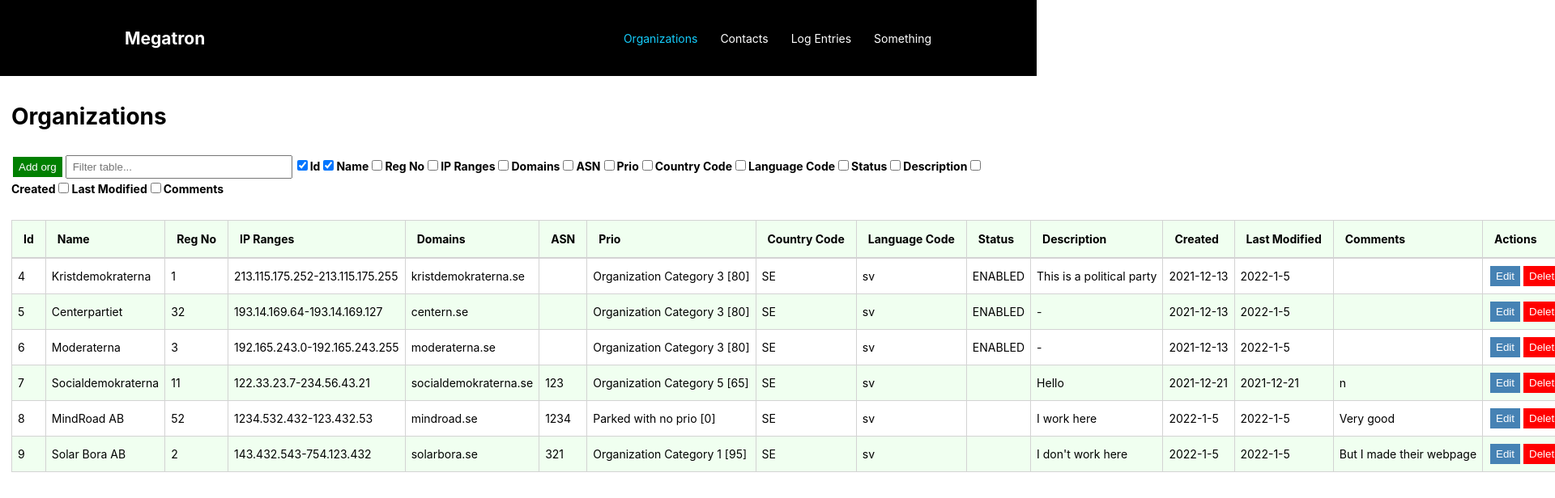
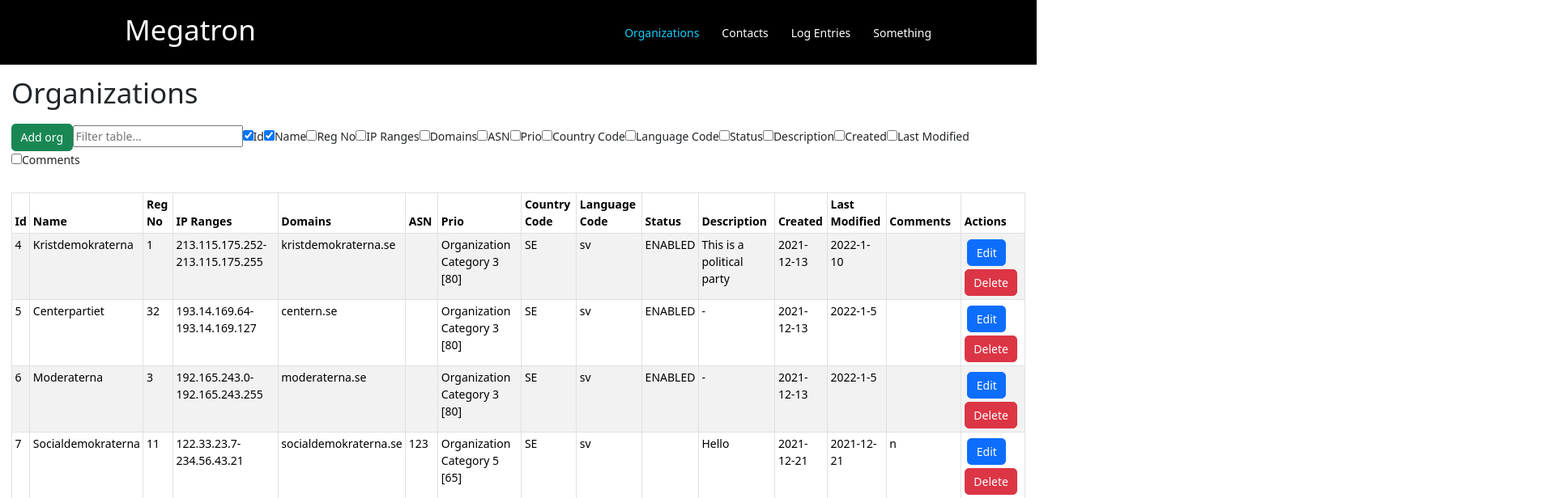
Before and after one commit to MindRoadAB/Megatron-GUI, a React (Create React App) app: page /organizations in a window 1280 px wide. Shown: the top 616 px of the page at 81% size, 1920 px wide, since content can reach past the window. Built offline with nearby package versions, Linux system fonts and the light colour scheme; data requests are answered from the project's data file.

Commit message:
Added bootstrap to the datatable and the forms

```diff
--- a/db.json
+++ b/db.json
@@ -13,7 +13,7 @@
       "status": "ENABLED",
       "description": "This is a political party ",
       "created": "2021-12-13",
-      "lastModified": "2022-1-5",
+      "lastModified": "2022-1-10",
       "comments": ""
     },
     {
--- a/src/App.css
+++ b/src/App.css
@@ -17,58 +17,7 @@
   display: inline-block !important;
 }
 
-input[type=text], textarea, select{
-  width: 20rem;
-  padding: 5px 7px;
-  margin: 2px;
-  box-sizing: border-box;
-  display: flex;
-  align-items: center;
-}
-
-label{
-  font-weight: bold;
-}
 
 :root {
     font-size: 14px;
   }
-
-  .thead,
-  tr {
-    background-color: honeydew;
-  }
-
-  .tr,
-  th {
-    white-space: nowrap;
-    padding: 1rem;
-    text-align: left;
-    background-color: honeydew;
-  }
-
-  tbody,
-  tr:nth-child(odd) {
-    background-color: white;
-  }
-
-  .tbody,
-  tr,
-  td {
-    white-space: nowrap;
-    width: 20%;
-    overflow-wrap: break-word;
-    padding: 0.5rem;
-  }
-  table, th, td {
-    border: 1px solid lightgray;
-    border-collapse: collapse;
-  }
-
-  th{
-    border-bottom: 2px solid lightgray;
-  }
-
-  table{
-    border: 1px solid black;
-  }
--- a/src/App.js
+++ b/src/App.js
@@ -3,7 +3,7 @@
 import { Navbar } from './components/Navbar/Navbar';
 import {BrowserRouter as Router, Routes, Route} from 'react-router-dom'
 import Home from './components/Pages/Home'
-
+import 'bootstrap/dist/css/bootstrap.min.css';
 function App() {
 
   return (
--- a/src/components/Datatable/Datatable.js
+++ b/src/components/Datatable/Datatable.js
@@ -1,5 +1,4 @@
-import React from 'react'
-import Button from '../Button'
+import {Table, Button} from 'react-bootstrap'
 
 
 // The code for the structure of the table
@@ -21,7 +20,7 @@
 const Datatable = ({data, onDelete, onEdit}) => {
     const columns = data[0] && Object.keys(data[0]);
     return (
-        <table cellPadding={0} cellSpacing={0}>
+        <Table striped bordered hover size="sm">
             <thead>
                 <tr>
                  {data[0] && columns.map(heading => <th>{camelToSentence(heading)}</th>)}
@@ -35,13 +34,13 @@
                         columns.map(column => <td>{row[column]}</td>)
                     }
                     <td>
-                        <Button text={'Edit'} color={'steelblue'} onClick={() => onEdit(row.id)}/>
-                        <Button text={'Delete'}  color={'red'} onClick={() => onDelete(row.id)}/>
+                        <Button className="m-1" variant='primary' onClick={() => onEdit(row.id)}>Edit</Button>
+                        <Button variant='danger' onClick={() => onDelete(row.id)}>Delete</Button>
                     </td>
                 </tr>)
                 }
             </tbody>
-        </table>
+        </Table>
     )
 }
 
--- a/src/components/EditModal.js
+++ b/src/components/EditModal.js
@@ -1,6 +1,6 @@
 import Modal from 'react-modal'
-import Button from './Button'
 import { useState } from "react"
+import {Form, Button} from 'react-bootstrap'
 
 const EditModal = ({onCloseClick, organization, onEditSubmit}) => {
     // Styling
@@ -55,28 +55,28 @@
             ariaHideApp={false}
             style={modalStyle}>
         <h1>{name}</h1>
-        <form onSubmit={onSubmit}>
-        <div>
-            <label>Organization name: </label>
-            <input
-                type='text'
+
+        <Form onSubmit={onSubmit}>
+            <Form.Group className="mb-2">
+                <Form.Label>Organization name:</Form.Label>
+                <Form.Control type='text'
                     placeholder='Organization name'
                     value={name}
-                onChange={(e) => setName(e.target.value) }
-            />
-        </div>
-        <div>
-            <label>AS Number: </label>
-            <input
-                type='text'
-                placeholder='AS Number'
+                    onChange={(e) => setName(e.target.value) }/>
+            </Form.Group>
+
+            <Form.Group className="mb-2">
+                <Form.Label>AS Number:</Form.Label>
+                <Form.Control type='text'
+                    placeholder='AS number'
                     value={ASN}
-                onChange={(e) => setAsn(e.target.value) }
-            />
-        </div>
-        <div>
-            <label>Prio: </label>
-            <select onChange={(e) => setPrio(e.target.value)}>
+                    onChange={(e) => setAsn(e.target.value) }/>
+            </Form.Group>
+
+            <Form.Group className="mb-2">
+                <Form.Label>Prio:</Form.Label>
+                <Form.Select onChange={(e) => setPrio(e.target.value) }>
+                    <option>{prio}</option>
                     <option value="Organization Category 1 [95]">Organization Category 1 [95]</option>
                     <option value="Organization Category 2 [90]">Organization Category 2 [90]</option>
                     <option value="Organization Category 3 [80]">Organization Category 3 [80]</option>
@@ -90,75 +90,71 @@
                     <option value="Organization Category 11 [20]">Organization Category 11 [20]</option>
                     <option value="ISP [10]">ISP [10]</option>
                     <option value="Parked with no prio [0]">No prio [0]</option>
-            </select>
-        </div>
-        <div>
-            <label>Domains: </label>
-            <input
-                type='text'
+                </Form.Select>
+            </Form.Group>
+
+            <Form.Group className="mb-2">
+                <Form.Label>Domains:</Form.Label>
+                <Form.Control type='text'
                     placeholder='Domains'
                     value={domains}
-                onChange={(e) => setDomains(e.target.value) }
-            />
-        </div>
-        <div>
-            <label>IP ranges: </label>
-            <input
-                type='text'
-                placeholder='IP ranges'
+                    onChange={(e) => setDomains(e.target.value) }/>
+            </Form.Group>
+
+            <Form.Group className="mb-2">
+                <Form.Label>IP Ranges:</Form.Label>
+                <Form.Control type='text'
+                    placeholder='IP Ranges'
                     value={IPRanges}
-                onChange={(e) => setIpRanges(e.target.value) }
-            />
-        </div>
-        <div>
-            <label>Registartion number: </label>
-            <input
-                type='text'
-                placeholder='Registration number'
+                    onChange={(e) => setIpRanges(e.target.value) }/>
+            </Form.Group>
+
+            <Form.Group className="mb-2">
+                <Form.Label>Registration number:</Form.Label>
+                <Form.Control type='text'
+                    placeholder='Registration number:'
                     value={regNo}
-                onChange={(e) => setRegistrationNumber(e.target.value) }
-            />
-        </div>
-        <div>
-            <label>Country code: </label>
-            <input
-                type='text'
-                placeholder='Country Code'
+                    onChange={(e) => setRegistrationNumber(e.target.value) }/>
+            </Form.Group>
+
+            <Form.Group className="mb-2">
+                <Form.Label>Country code:</Form.Label>
+                <Form.Control type='text'
+                    placeholder='Country code:'
                     value={countryCode}
-                onChange={(e) => setCountryCode(e.target.value) }
-                />
-        </div>
-        <div>
-            <label>Language code: </label>
-            <input
-                type='text'
-                placeholder='Language Code'
+                    onChange={(e) => setCountryCode(e.target.value) }/>
+            </Form.Group>
+
+            <Form.Group className="mb-2">
+                <Form.Label>Language code:</Form.Label>
+                <Form.Control type='text'
+                    placeholder='Language code:'
                     value={languageCode}
-                onChange={(e) => setLanguageCode(e.target.value) }
-                />
-        </div>
-        <div>
-            <label>Description: </label>
-            <textarea
-                type='text'
-                placeholder='Description...'
+                    onChange={(e) => setLanguageCode(e.target.value) }/>
+            </Form.Group>
+
+            <Form.Group className="mb-2">
+                <Form.Label>Description:</Form.Label>
+                <Form.Control as='textarea'
+                    placeholder='Description'
                     value={description}
                     onChange={(e) => setDescirtpion(e.target.value) }
                     />
-        </div>
-        <div>
-            <label>Enabled</label>
-            <input
-                type='checkbox'
-                checked={status}
-                value={status}
-                onChange={(e) => setStatus(e.currentTarget.checked) }
-            />
-        </div>
+            </Form.Group>
 
-        <input type='submit' style={{'backgroundColor':'green'}} value='Save' />
-        <Button text={'Cancel'} color={'red'} onClick={onCloseClick}/>
-    </form>
+            <Form.Group className="mb-2">
+                    <Form.Label>Enabled:</Form.Label>
+                    <Form.Check />
+            </Form.Group>
+
+            <Button className="m-1" variant="primary" type="submit">
+                Submit
+            </Button>
+            <Button variant="danger" onClick={onCloseClick}>
+                Cancel
+            </Button>
+        </Form>
+
         </Modal>
     )
 }
--- a/src/components/Pages/Organizations.js
+++ b/src/components/Pages/Organizations.js
@@ -1,8 +1,8 @@
 import {useState, useEffect} from 'react';
 import Datatable from '../Datatable/Datatable';
 import AddOrganization from '../AddOrganization';
-import Button from '../Button';
 import EditModal from '../EditModal';
+import {Button} from 'react-bootstrap'
 
 const Organizations = () => {
 
@@ -154,9 +154,13 @@
        <div className='app-container'>
            <h1>Organizations</h1>
            <div>
-               <Button text={showAddOrg ? 'Close' : 'Add org'}
-                    color={showAddOrg ? 'red' : 'green'}
-                    onClick={() => setShowAddOrg(!showAddOrg)}/>
+               <Button variant={showAddOrg ? 'danger' : 'success'}
+                    onClick={() => setShowAddOrg(!showAddOrg)}>
+                        {showAddOrg ? 'Close' : 'Add org'}
+                </Button>
+
+
+
                <input type='text'
                     placeholder='Filter table...'
                     className='filter-input'
```
Lines whose indentation alone changed are shown as unchanged.
